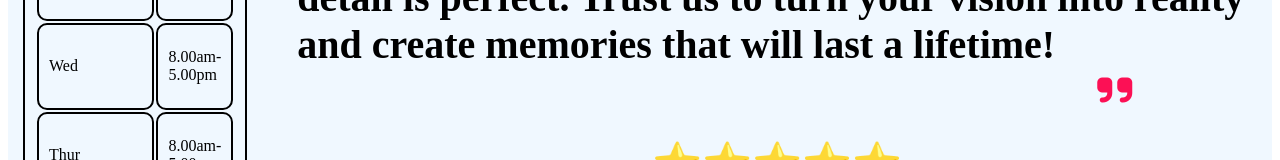
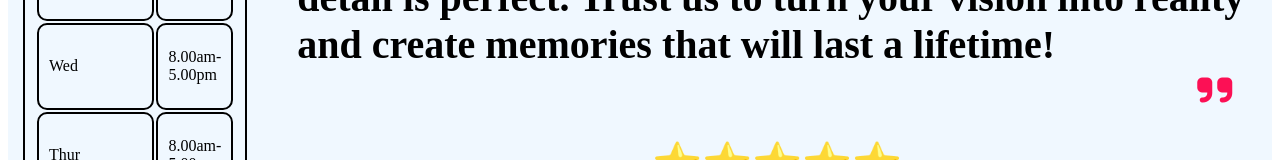
Before and after one commit to Carolyne1063/plana, an Angular app in the folder frontend/plana/: page /landing in a window 1280 px wide. Shown: the part 1572-1732 px from the top of the page. Built offline with nearby package versions, Linux system fonts and the light colour scheme.

Commit message:
added some css styles

```diff
--- a/frontend/plana/src/app/components/landing-page/landing-page.component.css
+++ b/frontend/plana/src/app/components/landing-page/landing-page.component.css
@@ -72,7 +72,7 @@ body {
     background-color: #FFD0D0;
     display: flex;
     justify-content: center;
-    gap: 50px;
+    gap: 120px;
 }
 
 .joker-text{
--- a/frontend/plana/src/app/components/landing-page/landing-page.component.html
+++ b/frontend/plana/src/app/components/landing-page/landing-page.component.html
@@ -77,7 +77,7 @@
         <h1>The Team</h1>
         <p>
             <i class="fa-solid fa-quote-left"></i><br>Behind every unforgettable event, there's a dedicated team of professionals working tirelessly to ensure every detail is perfect.
-            Trust us to turn your vision into reality and create memories that will last a lifetime!<br><i style="margin-left: 800px;" class="fa-solid fa-quote-right"></i>
+            Trust us to turn your vision into reality and create memories that will last a lifetime!<br><i style="margin-left: 900px;" class="fa-solid fa-quote-right"></i>
         </p>
         <p>⭐⭐⭐⭐⭐</p>
         <div class="profiles">
```
